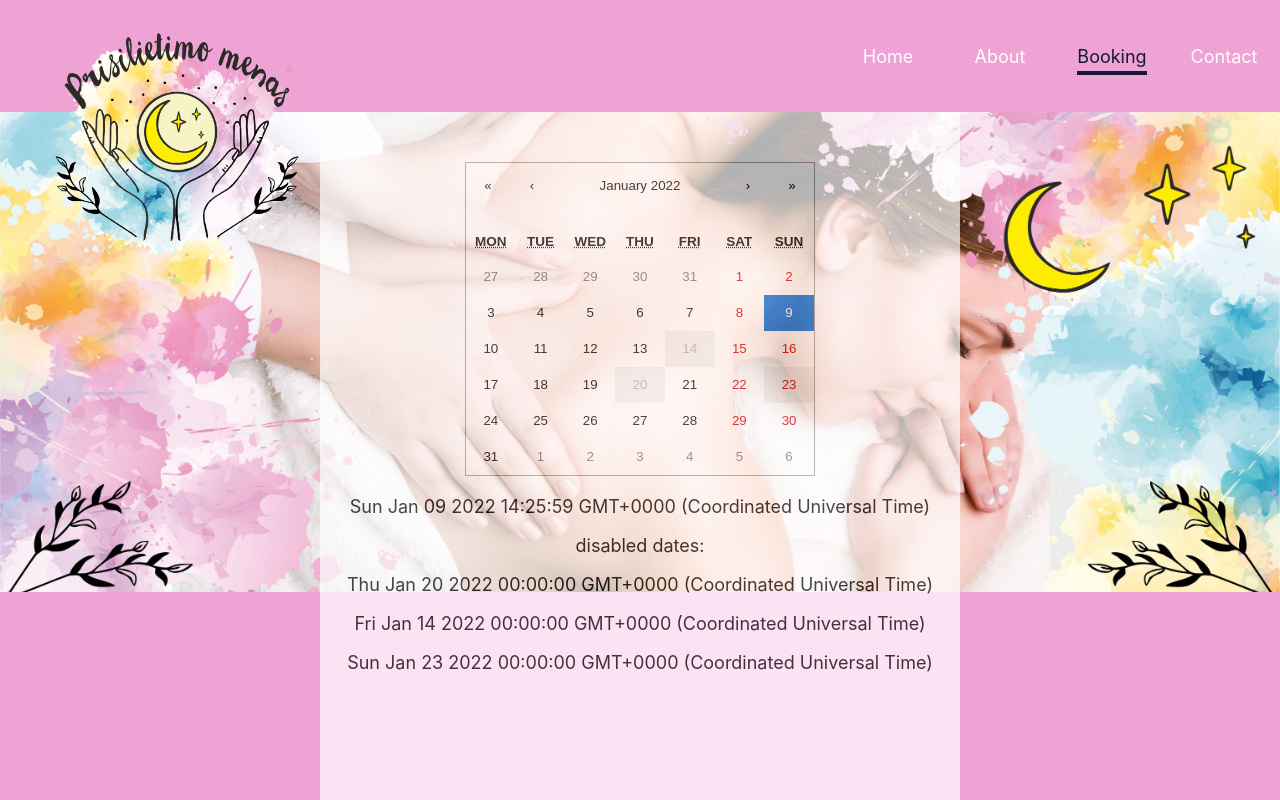
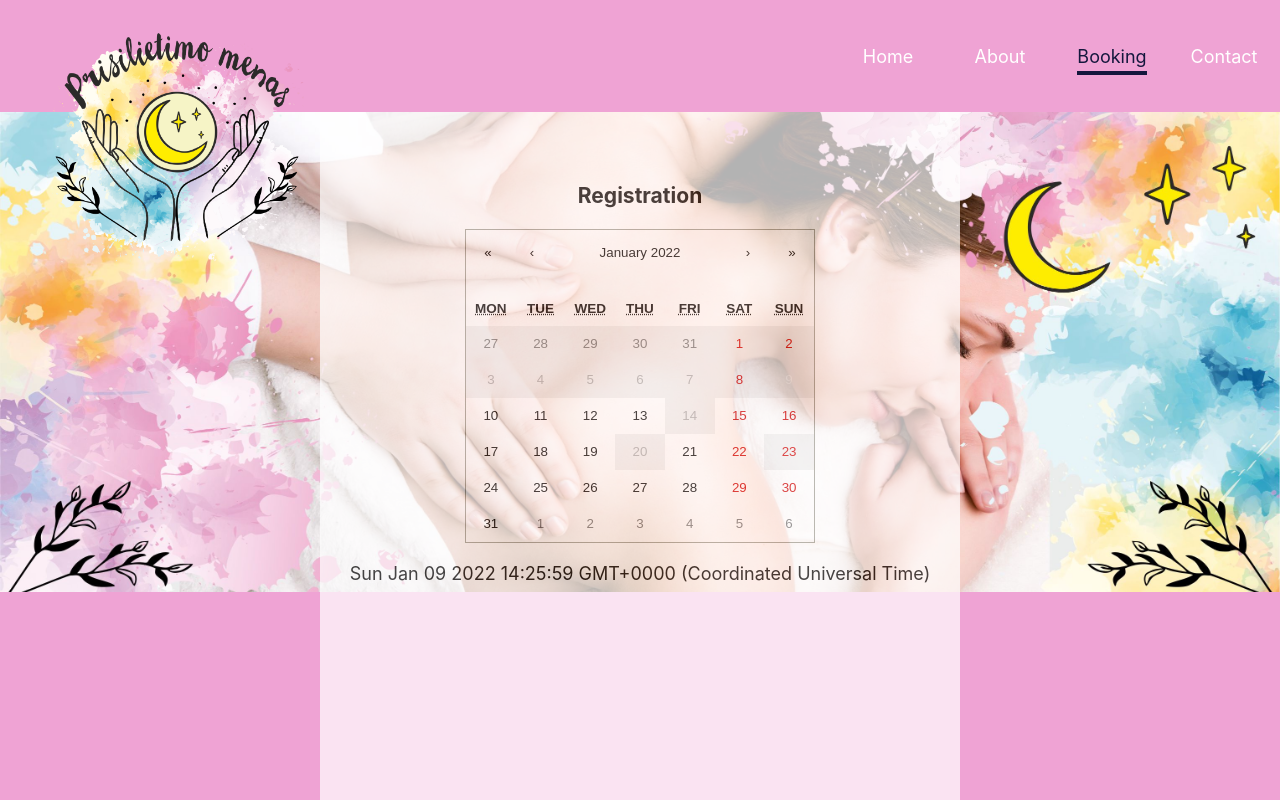
Before and after one commit to brigix/prisilietimo-menas, a React (Create React App) app: page /booking in a window 1280 px wide. Shown: the top 800 px of the page. Built offline with nearby package versions, Linux system fonts and the light colour scheme.

Commit message:
disabled past dates in calendar

```diff
--- a/src/pages/Booking.tsx
+++ b/src/pages/Booking.tsx
@@ -1,10 +1,10 @@
+import { SetStateAction, useState } from "react";
 import Calendar, { CalendarTileProperties } from "react-calendar";
-import React, { SetStateAction, useState } from "react";
 import "react-calendar/dist/Calendar.css";
 
 const Booking = () => {
   const initial = new Date(Date.now());
-  const [selectedDate, setSelectedDate] = React.useState<Date>(initial);
+  const [selectedDate, setSelectedDate] = useState<Date>(initial);
 
   const disabledDates: Date[] = [
     new Date(2022, 0, 20),
@@ -12,13 +12,18 @@ const Booking = () => {
     new Date(2022, 0, 23),
   ];
 
-  const onChange = (nextValue: React.SetStateAction<Date>) => {
+  const onChange = (nextValue: SetStateAction<Date>) => {
     setSelectedDate(nextValue);
   };
 
   const isSameDate = (date1: Date, date2: Date) => {
     if (date1.getTime() === date2.getTime()) {
-      console.log(date2);
+      return true;
+    } else return false;
+  };
+
+  const isPastDate = (date1: Date) => {
+    if (date1.getTime() < Date.now()) {
       return true;
     } else return false;
   };
@@ -27,7 +32,10 @@ const Booking = () => {
     // Disable tiles in month view only
     if (view === "month") {
       // Check if a date React-Calendar wants to check is on the list of disabled dates
-      if (disabledDates.find((dDate) => isSameDate(dDate, date))) {
+      if (
+        disabledDates.find((dDate) => isSameDate(dDate, date)) ||
+        isPastDate(date)
+      ) {
         return true;
       } else return false;
     } else return false;
@@ -46,6 +54,7 @@ const Booking = () => {
 
   return (
     <div className="main">
+      <h3>Registration</h3>
       <div className="calendar">
         <Calendar
           onChange={onChange}
@@ -54,15 +63,7 @@ const Booking = () => {
           tileClassName={tileClassName}
         />
       </div>
-      <div className="data">
-        {selectedDate.toString()}
-        <p>disabled dates: </p>
-        <div>
-          {disabledDates.map((d) => (
-            <p>{d.toString()}</p>
-          ))}
-        </div>
-      </div>
+      <div className="data">{selectedDate.toString()}</div>
     </div>
   );
 };
```
